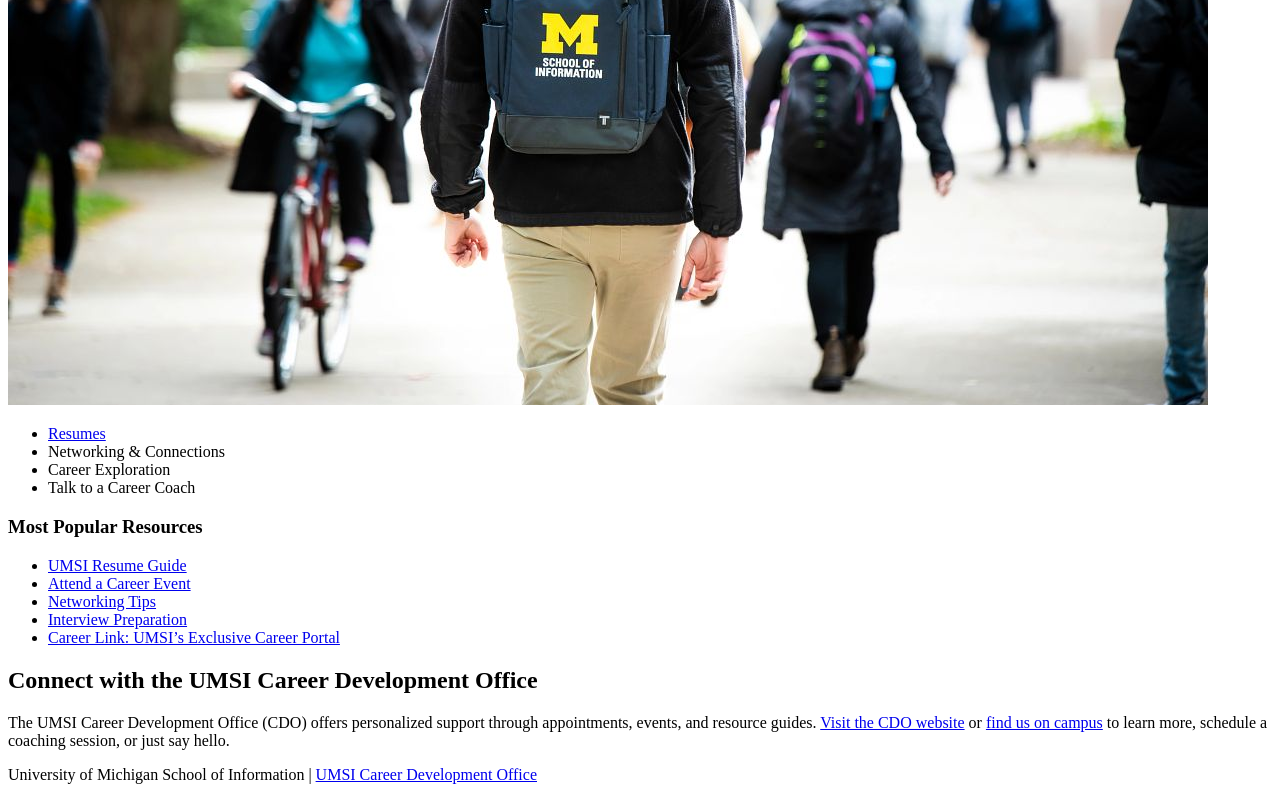
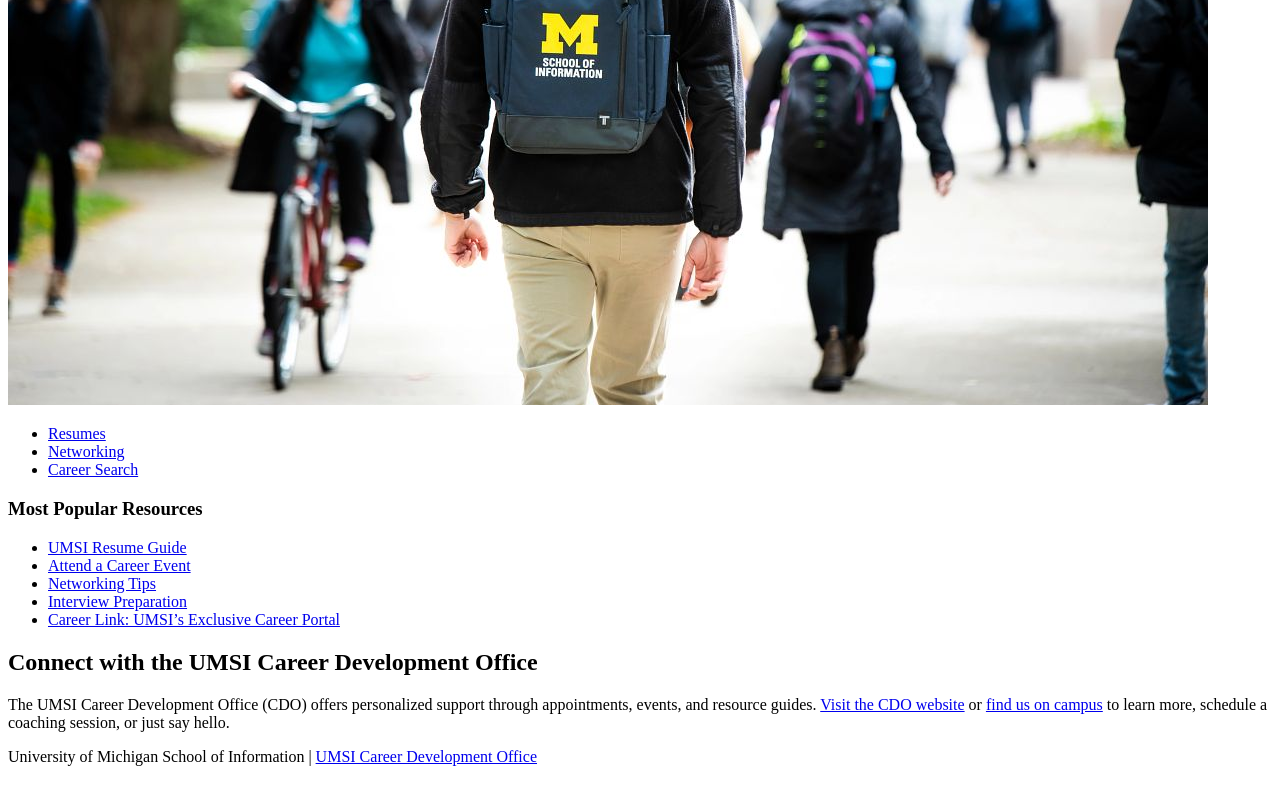
Before and after one commit to jusmasjusmas/client_project_f25, a plain HTML site: page index.html in a window 1280 px wide. Shown: the part 1617-2417 px from the top of the page. Drawn offline with Linux system fonts and the light colour scheme.

Commit message:
Add files via upload

```diff
--- a/index.html
+++ b/index.html
@@ -47,10 +47,9 @@
       <div>
         <img src="images/UMSI_CampusFall_UMSIBackpack_02.jpg" alt="A student wears a UMSI backpack in fall on the drag.">
         <ul>
-            <li><a href="resume.html">Resumes</a></li>
-            <li><a>Networking & Connections</a></li>
-            <li><a>Career Exploration</a></li>
-            <li><a>Talk to a Career Coach</a></li>
+                <li><a href = "resume.html">Resumes</a></li>
+                <li><a href = "networking.html">Networking</a></li>
+                <li><a href = "careersearch.html">Career Search</a></li>
         </ul>
 
 
```
